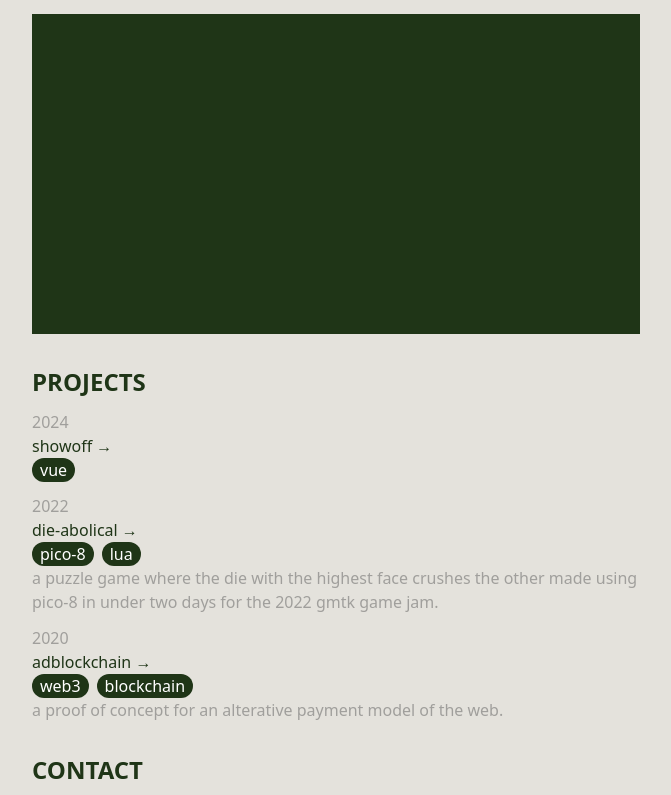
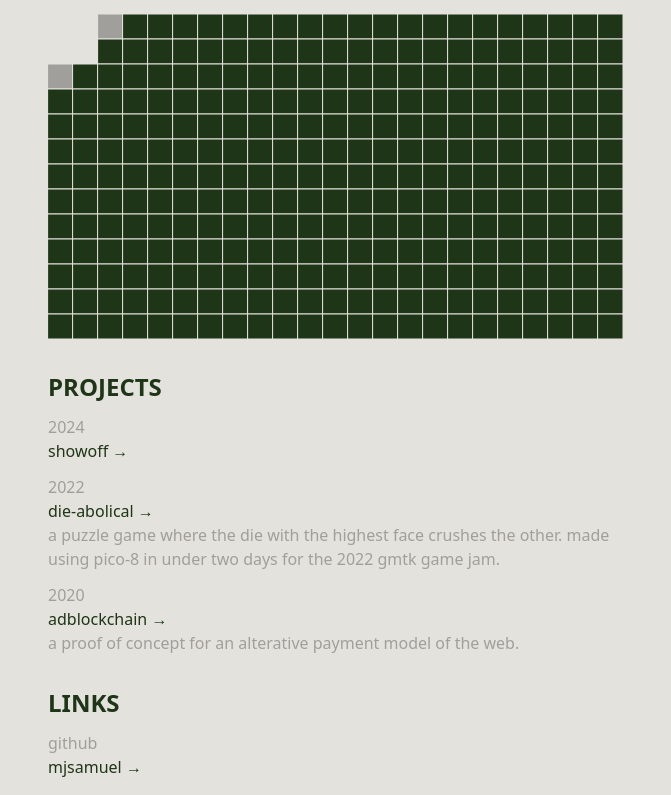
Before and after one commit to mjsamuel/mjsamuel.com, an Astro site: page / in a window 1280 px wide. Shown: the part 94-889 px from the top of the page, without its empty margins (304-975 px from the left). Built offline with nearby package versions, Linux system fonts and the light colour scheme; Astro itself is replaced by a stand-in of ours.

Commit message:
add p5.js visulization

```diff
--- a/package.json
+++ b/package.json
@@ -12,9 +12,11 @@
   "dependencies": {
     "@tailwindcss/vite": "^4.0.15",
     "astro": "^5.5.4",
+    "p5": "^1.11.3",
     "tailwindcss": "^4.0.15"
   },
   "devDependencies": {
+    "@types/p5": "^1.7.6",
     "husky": "^9.1.7",
     "lint-staged": "^15.5.0",
     "prettier": "^3.5.3",
--- a/src/components/Section.astro
+++ b/src/components/Section.astro
@@ -25,11 +25,6 @@ const { title, items } = Astro.props;
               {i.heading2} →
             </a>
           </h4>
-          <div class="flex gap-2">
-            {i.tags?.map((t) => (
-              <span class="bg-primary rounded-full px-2 text-white">{t}</span>
-            ))}
-          </div>
           <p class="text-secondary">{i.description}</p>
         </div>
       </div>
--- /dev/null
+++ b/src/components/Visualization.astro
@@ -0,0 +1,72 @@
+<div id="visualization" class="h-full w-full cursor-none"></div>
+
+<script>
+  import p5 from "p5";
+
+  const SQUARE_SIZE = 25;
+  const styles = getComputedStyle(document.documentElement);
+  const colorPrimary: string = styles.getPropertyValue("--color-primary");
+  const colorBackground: string = styles.getPropertyValue("--color-background");
+  const colorGray: string = styles.getPropertyValue("--color-gray");
+
+  const visualization = (p: p5) => {
+    let container: HTMLElement;
+    let dimensions = { columns: 0, rows: 0, width: 0, height: 0 };
+
+    p.setup = () => {
+      container = document.getElementById("visualization")!;
+      const { width, height } = container.getBoundingClientRect();
+      p.createCanvas(width, height);
+      _setup(width, height);
+    };
+
+    p.draw = () => {
+      const { mouseX, mouseY } = p;
+
+      p.background(colorBackground);
+      p.stroke(colorBackground);
+      for (let i = 0; i < dimensions.columns; i++) {
+        for (let j = 0; j < dimensions.rows; j++) {
+          const distanceToMouse = p.dist(
+            i * SQUARE_SIZE + SQUARE_SIZE / 2,
+            j * SQUARE_SIZE + SQUARE_SIZE / 2,
+            mouseX,
+            mouseY,
+          );
+
+          let color: string;
+          switch (true) {
+            case distanceToMouse < 60:
+              color = colorBackground;
+              break;
+            case distanceToMouse < 65:
+              color = colorGray;
+              break;
+            default:
+              color = colorPrimary;
+          }
+
+          p.fill(color);
+          p.rect(i * SQUARE_SIZE, j * SQUARE_SIZE, SQUARE_SIZE);
+        }
+      }
+    };
+
+    p.windowResized = () => {
+      const { width, height } = container.getBoundingClientRect();
+      p.resizeCanvas(width, height);
+      _setup(width, height);
+    };
+
+    function _setup(width: number, height: number) {
+      dimensions = {
+        width,
+        height,
+        columns: Math.floor(width / SQUARE_SIZE),
+        rows: Math.floor(height / SQUARE_SIZE),
+      };
+    }
+  };
+
+  new p5(visualization, document.getElementById("visualization")!);
+</script>
--- a/src/pages/index.astro
+++ b/src/pages/index.astro
@@ -1,5 +1,6 @@
 ---
 import Layout from "../layouts/Layout.astro";
+import Visualization from "../components/Visualization.astro";
 import Section, { type SectionItem } from "../components/Section.astro";
 
 const projects: SectionItem[] = [
@@ -15,7 +16,7 @@ const projects: SectionItem[] = [
     heading2: "die-abolical",
     url: "https://itch.io/jam/gmtk-jam-2022/rate/1624361",
     description:
-      "a puzzle game where the die with the highest face crushes the other made using pico-8 in under two days for the 2022 gmtk game jam.",
+      "a puzzle game where the die with the highest face crushes the other. made using pico-8 in under two days for the 2022 gmtk game jam.",
     tags: ["pico-8", "lua"],
   },
   {
@@ -37,23 +38,25 @@ const contact: SectionItem[] = [
   {
     heading1: "email",
     heading2: "hello@mjsamuel.com",
-    url: "hello@mjsamuel.com",
+    url: "mailto:hello@mjsamuel.com",
   },
 ];
 ---
 
 <Layout>
   <main class="flex flex-col items-center py-8">
-    <div class="md:px-G flex w-full flex-col gap-8 px-4 md:w-1/2">
+    <div class="flex w-full flex-col gap-8 px-4 md:px-0 md:w-xl">
       <!-- Header -->
       <div>
         <h1 class="text-3xl font-bold">MATTHEW SAMUEL</h1>
         <span>developer based in melbourne automating all the things</span>
-        <div class="bg-primary mt-4 h-80"></div>
+        <div class="bg-primary mt-4" style="height: 325px">
+          <Visualization />
+        </div>
       </div>
       <!-- Sections -->
       <Section title="Projects" items={projects} />
-      <Section title="Contact" items={contact} />
+      <Section title="Links" items={contact} />
     </div>
   </main>
 </Layout>
--- a/src/styles/global.css
+++ b/src/styles/global.css
@@ -4,13 +4,5 @@
   --color-background: #e4e2dc;
   --color-primary: #1f3517;
   --color-secondary: #a09f9c;
-  --color-accent: #df9c61;
+  --color-gray: #A09F9C;
 }
-
-::selection {
-  background: var(--color-accent);
-}
-
-::-moz-selection {
-  background: var(--color-accent);
-}
```
Also changed, not shown: 1 other file.
